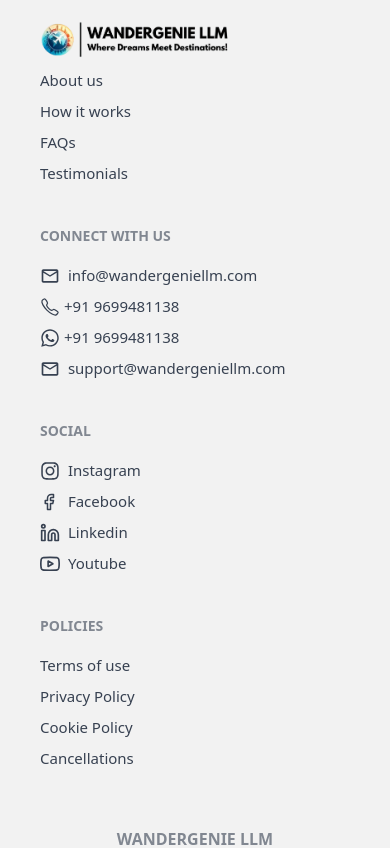
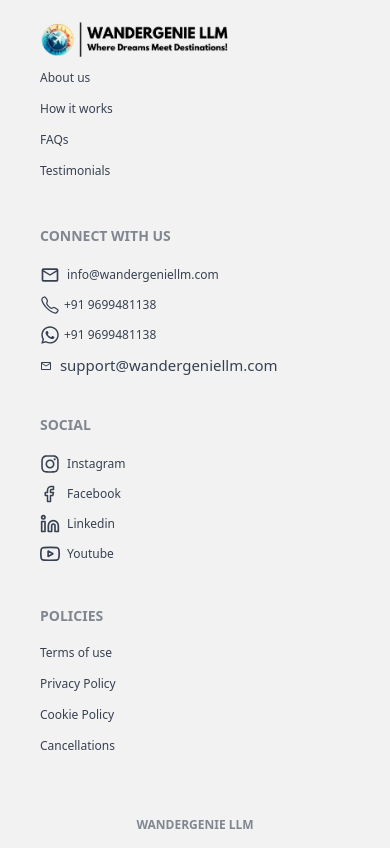
Before and after one commit to soyebsuvo/YourTravelPlanner, a React (Vite) app: page /verify in a window 390 px wide. Shown: the part 701-1549 px from the top of the page. Built offline with nearby package versions, Linux system fonts and the light colour scheme; no server answers.

Commit message:
feat: changesd

```diff
--- a/src/Components/Banner/Banner.jsx
+++ b/src/Components/Banner/Banner.jsx
@@ -36,7 +36,7 @@
                 <BannerBackgroundCorousal/>
                 <Box className="hero-content text-center text-neutral-content max-w-full relative">
                     <Box className="max-w-full relative">
-                        <Heading className="mb-5 text-4xl font-bold">Discover <span className="damion-regular text-lime-300">Your Next</span> Adventure</Heading>
+                        <Heading className="mb-5 text-4xl max-lg:text-2xl max-md:text-xl font-bold">Discover <span className="damion-regular text-lime-300">Your Next</span> Adventure</Heading>
                         {
                             disableInput ? <></> : <BannerSearchInput durationScroll={durationScroll} scrollHandler={scrollHandler} />
                         }
@@ -45,10 +45,10 @@
             </Box>
 
             <Box className='bg-[#000] py-3'>
-                <Box className=" max-w-screen-xl m-auto flex justify-evenly flex-wrap space-y-2 md:space-y-0 text-sm md:text-base items-center">
+                <Box className="max-w-screen-xl m-auto flex justify-evenly flex-wrap gap-2 text-sm md:text-base items-center">
                     {
                         SITE_FEATURES.map((feature, index) => (
-                            <Text className="text-sm flex justify-center items-center gap-1" key={index}>
+                            <Text className="text-sm flex justify-center items-center gap-1 max-md:text-xs" key={index}>
                                 {feature.icon}
                                 <span className="text-white">
                                     {feature.label}
--- a/src/Components/Footer/Footer.jsx
+++ b/src/Components/Footer/Footer.jsx
@@ -14,43 +14,43 @@
                     <div className="flex justify-start items-centerxs">
                         <Link to="/"><img className="w-48" src={logo} alt="WanderGenie Logo" /></Link>
                     </div>
-                    <Link to="/how-it-works" className="link no-underline hover:text-blue-600 hover:font-semibold duration-200 h-[23px]">About us</Link>
-                    <Link to="/how-it-works" className="link no-underline hover:text-blue-600 hover:font-semibold duration-200 h-[23px]">How it works</Link>
-                    <Link to="/frequently-asked-questions" className="link no-underline hover:text-blue-600 hover:font-semibold duration-200 h-[23px]">FAQs</Link>
-                    <a className="link no-underline hover:text-blue-600 hover:font-semibold duration-200 h-[23px]">Testimonials</a>
+                    <Link to="/how-it-works" className="link no-underline hover:text-blue-600 hover:font-semibold max-sm:text-xs duration-200 h-[23px]">About us</Link>
+                    <Link to="/how-it-works" className="link no-underline hover:text-blue-600 hover:font-semibold max-sm:text-xs duration-200 h-[23px]">How it works</Link>
+                    <Link to="/frequently-asked-questions" className="link no-underline hover:text-blue-600 hover:font-semibold duration-200 max-sm:text-xs h-[23px]">FAQs</Link>
+                    <a className="link no-underline hover:text-blue-600 hover:font-semibold duration-200 max-sm:text-xs h-[23px]">Testimonials</a>
                 </nav>
                 <nav>
                     <h6 className="footer-title h-[23px]">Connect With Us</h6>
-                    <a href="mailto:info@wandergeniellm.com" className="link no-underline hover:text-blue-600 hover:font-semibold duration-200"><MdOutlineMail className="inline mb-[2px] text-[20px] mr-1"/> info@wandergeniellm.com</a>
-                    <a href="tel:+919356853153" className="link no-underline hover:text-blue-600 hover:font-semibold duration-200"><IoCallOutline className="inline mb-[2px] text-[20px] mr-1"/>+91 9699481138</a>
+                    <a href="mailto:info@wandergeniellm.com" className="link no-underline hover:text-blue-600 hover:font-semibold duration-200 max-sm:text-xs"><MdOutlineMail className="inline mb-[2px] text-[20px] mr-1"/> info@wandergeniellm.com</a>
+                    <a href="tel:+919356853153" className="link no-underline hover:text-blue-600 hover:font-semibold duration-200 max-sm:text-xs"><IoCallOutline className="inline mb-[2px] text-[20px] mr-1"/>+91 9699481138</a>
                     {/* <a href="https://wa.me/+919356853153" target="_blank" className="link no-underline hover:text-blue-600 hover:font-semibold duration-200"><FaWhatsapp className="inline mb-[2px] text-[20px] mr-1"/> +91 93568 53153</a> */}
-                    <a href="http://api.whatsapp.com/send/?phone=919356853153&text=Hey+WanderGenie%2C+Help+me+plan+my+next+travel+adventure&type=phone_number&app_absent=0" target="_blank" className="link no-underline hover:text-blue-600 hover:font-semibold duration-200"><FaWhatsapp className="inline mb-[2px] text-[20px] mr-1"/>+91 9699481138</a>
-                    <a href="mailto:support@wandergeniellm.com" className="link no-underline hover:text-blue-600 hover:font-semibold duration-200"><MdOutlineMail className="inline mb-[2px] text-[20px] mr-1"/> support@wandergeniellm.com</a>
+                    <a href="http://api.whatsapp.com/send/?phone=919356853153&text=Hey+WanderGenie%2C+Help+me+plan+my+next+travel+adventure&type=phone_number&app_absent=0" target="_blank" className="link no-underline hover:text-blue-600 hover:font-semibold duration-200 max-sm:text-xs"><FaWhatsapp className="inline mb-[2px] text-[20px] mr-1"/>+91 9699481138</a>
+                    <a href="mailto:support@wandergeniellm.com" className="link no-underline hover:text-blue-600 hover:font-semibold duration-200"><MdOutlineMail className="inline mb-[2px] text-[20px] max-sm:text-xs mr-1"/> support@wandergeniellm.com</a>
                 </nav>
                 <nav>
                     <h6 className="footer-title h-[23px]">Social</h6>
-                    <a href="https://www.instagram.com/wandergeniellm" target="_blank" className="link no-underline hover:text-blue-600 hover:font-semibold duration-200"><FaInstagram className="inline mb-[2px] text-[20px] mr-1"/> Instagram</a>
-                    <a href="https://www.facebook.com/profile.php?id=61561816175519" target="_blank" className="link no-underline hover:text-blue-600 hover:font-semibold duration-200"><FiFacebook className="inline mb-[2px] text-[20px] pr-[2px] mr-1"/> Facebook</a>
-                    <a href="https://www.linkedin.com/company/wandergeniellm" target="_blank" className="link no-underline hover:text-blue-600 hover:font-semibold duration-200"><FiLinkedin className="inline mb-[2px] text-[20px] mr-1"/> Linkedin</a>
-                    <a href="https://www.youtube.com/@WanderGenie" target="_blank" className="link no-underline hover:text-blue-600 hover:font-semibold duration-200"><FiYoutube className="inline mb-[2px] text-[20px] mr-1"/> Youtube</a>
+                    <a href="https://www.instagram.com/wandergeniellm" target="_blank" className="link no-underline hover:text-blue-600 hover:font-semibold duration-200 max-sm:text-xs"><FaInstagram className="inline mb-[2px] text-[20px] mr-1"/> Instagram</a>
+                    <a href="https://www.facebook.com/profile.php?id=61561816175519" target="_blank" className="link no-underline hover:text-blue-600 hover:font-semibold duration-200 max-sm:text-xs"><FiFacebook className="inline mb-[2px] text-[20px] pr-[2px] mr-1"/> Facebook</a>
+                    <a href="https://www.linkedin.com/company/wandergeniellm" target="_blank" className="link no-underline hover:text-blue-600 hover:font-semibold duration-200 max-sm:text-xs"><FiLinkedin className="inline mb-[2px] text-[20px] mr-1"/> Linkedin</a>
+                    <a href="https://www.youtube.com/@WanderGenie" target="_blank" className="link no-underline hover:text-blue-600 hover:font-semibold duration-200 max-sm:text-xs"><FiYoutube className="inline mb-[2px] text-[20px] mr-1"/> Youtube</a>
                 </nav>
                 <nav>
                     <h6 className="footer-title h-[23px]">Policies</h6>
-                    <Link to="/terms-of-use" className="link no-underline hover:text-blue-600 hover:font-semibold duration-200 h-[23px]">Terms of use</Link>
-                    <Link to="/about-wandergenie" className="link no-underline hover:text-blue-600 hover:font-semibold duration-200 h-[23px]">Privacy Policy</Link>
-                    <a className="link no-underline hover:text-blue-600 hover:font-semibold duration-200 h-[23px]">Cookie Policy</a>
-                    <a className="link no-underline hover:text-blue-600 hover:font-semibold duration-200 h-[23px]">Cancellations</a>
+                    <Link to="/terms-of-use" className="link no-underline hover:text-blue-600 hover:font-semibold duration-200 h-[23px] max-sm:text-xs">Terms of use</Link>
+                    <Link to="/about-wandergenie" className="link no-underline hover:text-blue-600 hover:font-semibold duration-200 h-[23px] max-sm:text-xs">Privacy Policy</Link>
+                    <a className="link no-underline hover:text-blue-600 hover:font-semibold duration-200 h-[23px] max-sm:text-xs">Cookie Policy</a>
+                    <a className="link no-underline hover:text-blue-600 hover:font-semibold duration-200 h-[23px] max-sm:text-xs">Cancellations</a>
                 </nav>
             </footer>
             <div className="w-full flex flex-col items-center justify-center py-4">
-                <h6 className="footer-title h-[23px]">WanderGenie LLM</h6>
-                <Text className="text-center">
+                <h6 className="footer-title h-[23px] max-sm:text-xs">WanderGenie LLM</h6>
+                <Text className="text-center max-sm:text-xs">
                     S. No. 63, Plot No. 44, Narayan Annaji Shinde Road,
                     Nanak Society, Salunkhe Vihar Society,
                     Kondhwa, Pune, Maharashtra 411048
                 </Text>
             </div>
-            <footer className="footer footer-center p-4 bg-base-300 text-base-content">
+            <footer className="footer footer-center p-4 bg-base-300 text-base-content max-sm:text-xs">
                 <aside>
                     <p>Copyright &copy; 2024 - All right reserved by wandergeniellm.com</p>
                 </aside>
--- a/src/Pages/DestinationItinerary/DestinationItinerary.jsx
+++ b/src/Pages/DestinationItinerary/DestinationItinerary.jsx
@@ -23,7 +23,8 @@
         accommodation,
         transportation,
         sourceDestination,
-        setSourceDestination
+        setSourceDestination,
+        phone
     } = useContext(MyContext);
 
     const { country } = useParams();
@@ -52,7 +53,7 @@
         },
         {
             label : "Step 4",
-            selection : [ { a : "", b : "" } ],
+            selection : [ { a : "", b : phone && "Phone" } ],
             valid : transportation
         },
         {
--- a/src/Pages/Home/components/ItineraryQuestionsSection.jsx
+++ b/src/Pages/Home/components/ItineraryQuestionsSection.jsx
@@ -76,7 +76,7 @@
 
     return (
         <Box>
-            <div className={`bg-[#F7F8FB] border-4 rounded-2xl p-5 max-w-7xl mx-auto my-8 md:px-2`}>
+            <div className={`bg-[#F7F8FB] border-2 rounded-2xl p-5 max-w-7xl mx-auto my-8 md:px-2`}>
                 <Selections days={days} setDays={setDays} members={members} setMembers={setMembers} budget={budget} setBudget={setBudget} accommodation={accommodation} setAccommodation={setAccommodation} transportation={transportation} setTransportation={setTransportation} />
                 <div className="flex flex-col md:flex-row max-w-7xl mx-auto px-2 md:px-16 py-8 gap-32">
                     <Duration value={days} setValue={setDays} scrollHandler={scrollHandler} membersScroll={membersScroll} durationScroll={durationScroll} />
```
Also changed, not shown: src/Components/Navbar/Navbar.jsx (+43 -40 lines), src/Components/Transportation/Transportation.jsx (+13 -3 lines), src/Pages/DestinationItinerary/components/StepFour.jsx (+8 -0 lines), src/Pages/Home/components/GridLayoutDestination/DestinationGrid.jsx (+4 -4 lines), src/Pages/Home/components/TravelHotspots/components/ModulerDestinationsContainer.jsx (+4 -4 lines).
